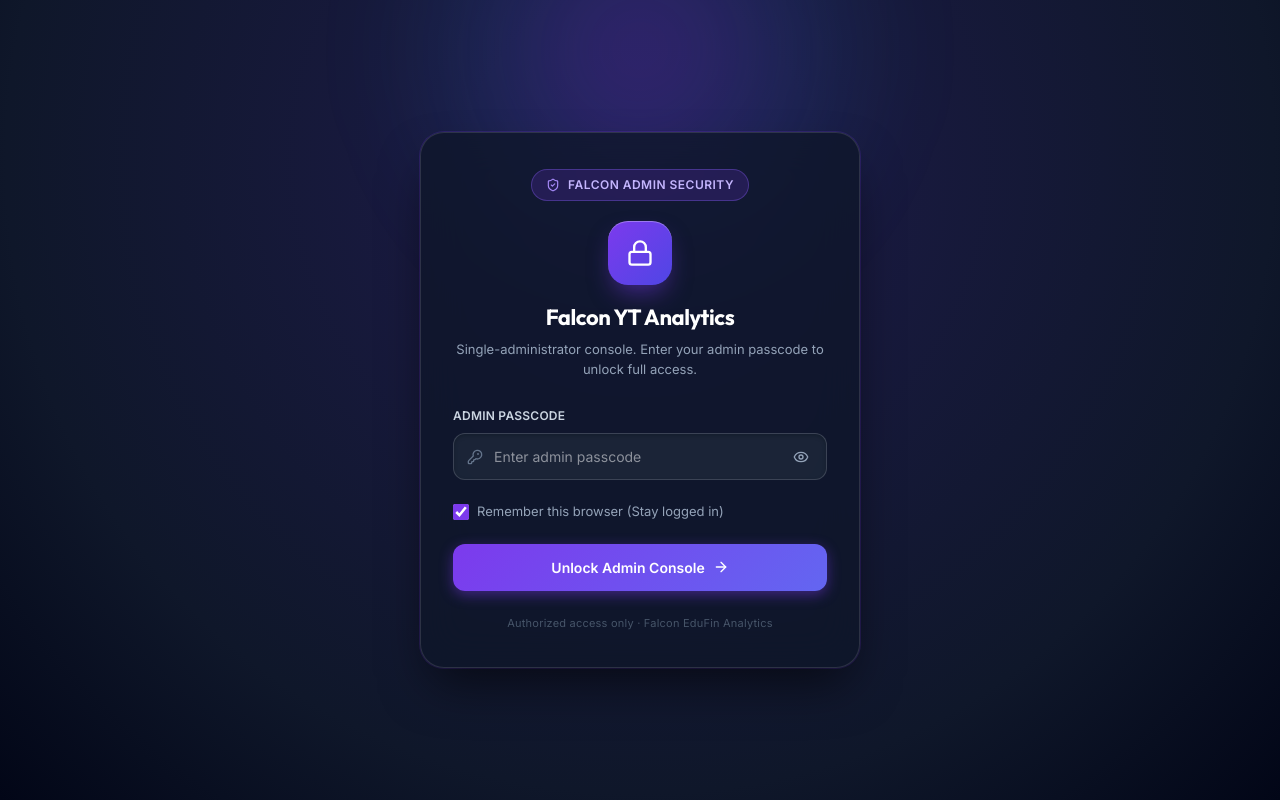
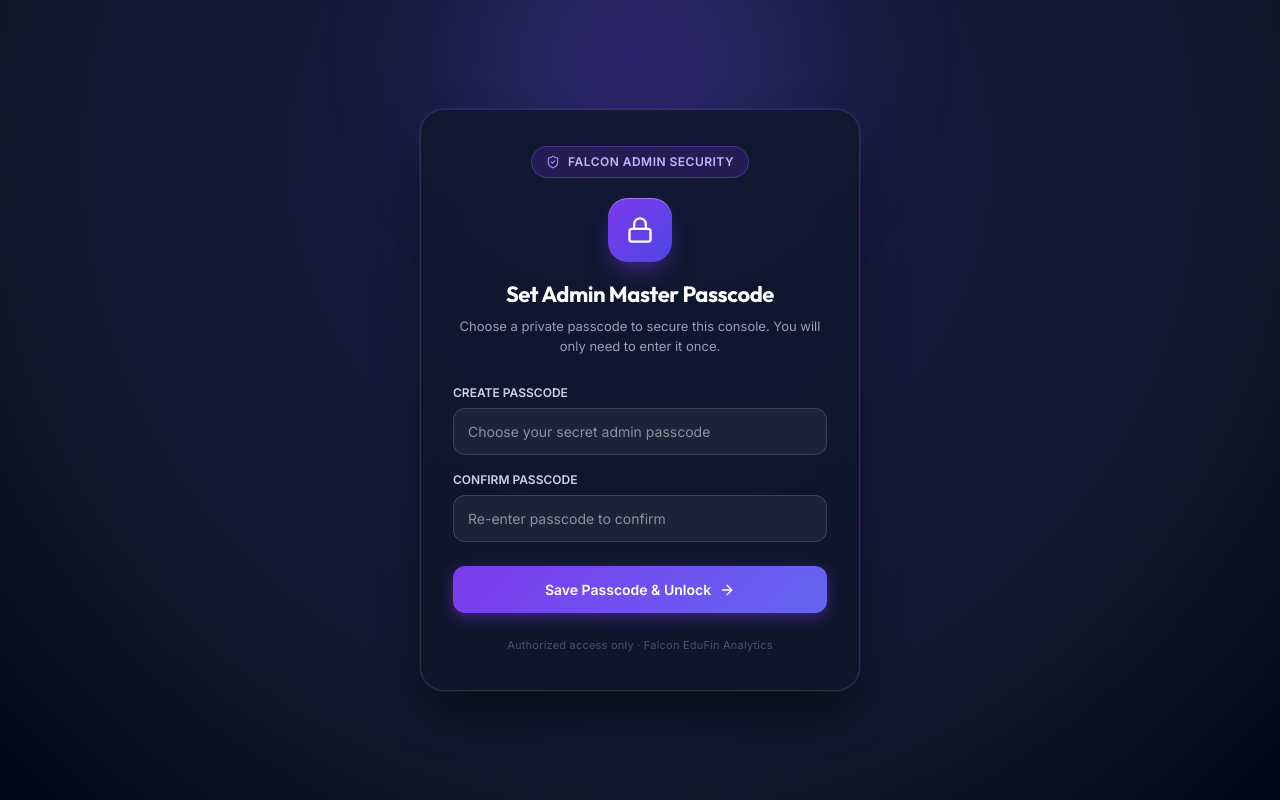
Before and after one commit to shanksarc/falcon-yt-analytics, a React (Vite) app in the folder frontend/: page / in a window 1280 px wide. Built offline with nearby package versions, Linux system fonts and the light colour scheme; no server answers.

Commit message:
security: eliminate all hardcoded fallback passcodes and implement secure first-time admin setup

```diff
--- a/frontend/src/components/AdminAuthGate.jsx
+++ b/frontend/src/components/AdminAuthGate.jsx
@@ -1,16 +1,22 @@
 import React, { useState, useEffect } from 'react';
-import { Lock, ShieldCheck, Eye, EyeOff, ArrowRight, Sparkles, KeyRound } from 'lucide-react';
+import { Lock, ShieldCheck, Eye, EyeOff, ArrowRight, KeyRound, CheckCircle2 } from 'lucide-react';
 
-const DEFAULT_KEY = import.meta.env.VITE_ADMIN_PASSCODE || 'falcon2025';
+const ENV_KEY = (import.meta.env.VITE_ADMIN_PASSCODE || '').trim();
 
 export function getAdminPasscode() {
-  return localStorage.getItem('falcon_admin_custom_passcode') || DEFAULT_KEY;
+  const custom = (localStorage.getItem('falcon_admin_custom_passcode') || '').trim();
+  return custom || ENV_KEY || '';
+}
+
+export function isPasscodeConfigured() {
+  return Boolean(getAdminPasscode());
 }
 
 export function setCustomAdminPasscode(newPasscode) {
-  if (newPasscode) {
-    localStorage.setItem('falcon_admin_custom_passcode', newPasscode);
-    localStorage.setItem('falcon_admin_token', newPasscode);
+  if (newPasscode && newPasscode.trim()) {
+    const clean = newPasscode.trim();
+    localStorage.setItem('falcon_admin_custom_passcode', clean);
+    localStorage.setItem('falcon_admin_token', clean);
   }
 }
 
@@ -23,9 +29,20 @@ export default function AdminAuthGate({ children }) {
   const [isAuthenticated, setIsAuthenticated] = useState(() => {
     return localStorage.getItem('falcon_admin_session') === 'true';
   });
+
+  const [hasConfiguredPasscode, setHasConfiguredPasscode] = useState(() => {
+    return isPasscodeConfigured();
+  });
+
+  // Login form state
   const [passcode, setPasscode] = useState('');
   const [showPasscode, setShowPasscode] = useState(false);
   const [rememberMe, setRememberMe] = useState(true);
+
+  // Setup form state (used only on very first launch if no password is configured)
+  const [setupPasscode, setSetupPasscode] = useState('');
+  const [confirmPasscode, setConfirmPasscode] = useState('');
+
   const [errorMsg, setErrorMsg] = useState('');
   const [isShaking, setIsShaking] = useState(false);
 
@@ -35,12 +52,49 @@ export default function AdminAuthGate({ children }) {
     return () => window.removeEventListener('falcon_admin_logout', handleLogoutEvent);
   }, []);
 
+  const triggerShake = (msg) => {
+    setErrorMsg(msg);
+    setIsShaking(true);
+    setTimeout(() => setIsShaking(false), 500);
+  };
+
+  // Handle first-time password creation
+  const handleSetupPasscode = (e) => {
+    e.preventDefault();
+    setErrorMsg('');
+
+    if (!setupPasscode || setupPasscode.length < 4) {
+      triggerShake('Passcode must be at least 4 characters long.');
+      return;
+    }
+    if (setupPasscode !== confirmPasscode) {
+      triggerShake('Passcodes do not match. Please verify.');
+      return;
+    }
+
+    setCustomAdminPasscode(setupPasscode);
+    if (rememberMe) {
+      localStorage.setItem('falcon_admin_session', 'true');
+    } else {
+      sessionStorage.setItem('falcon_admin_session', 'true');
+    }
+    setHasConfiguredPasscode(true);
+    setIsAuthenticated(true);
+  };
+
+  // Handle standard login
   const handleLogin = (e) => {
     e.preventDefault();
     setErrorMsg('');
 
     const expected = getAdminPasscode();
-    if (passcode.trim() === expected || passcode.trim() === DEFAULT_KEY) {
+    if (!expected) {
+      // No passcode set yet, switch to setup
+      setHasConfiguredPasscode(false);
+      return;
+    }
+
+    if (passcode.trim() === expected) {
       if (rememberMe) {
         localStorage.setItem('falcon_admin_session', 'true');
         localStorage.setItem('falcon_admin_token', passcode.trim());
@@ -50,9 +104,7 @@ export default function AdminAuthGate({ children }) {
       }
       setIsAuthenticated(true);
     } else {
-      setErrorMsg('Incorrect Admin Passcode. Please check and try again.');
-      setIsShaking(true);
-      setTimeout(() => setIsShaking(false), 500);
+      triggerShake('Incorrect Admin Passcode. Please check and try again.');
     }
   };
 
@@ -74,7 +126,7 @@ export default function AdminAuthGate({ children }) {
       position: 'relative',
       overflow: 'hidden'
     }}>
-      {/* Background ambient lighting */}
+      {/* Background ambient glow */}
       <div style={{
         position: 'absolute',
         top: '-150px',
@@ -87,11 +139,11 @@ export default function AdminAuthGate({ children }) {
         pointerEvents: 'none',
       }} />
 
-      {/* Main Lock Card */}
+      {/* Lock Card */}
       <div style={{
         maxWidth: '440px',
         width: '100%',
-        background: 'rgba(15, 23, 42, 0.78)',
+        background: 'rgba(15, 23, 42, 0.82)',
         backdropFilter: 'blur(20px)',
         WebkitBackdropFilter: 'blur(20px)',
         borderRadius: '24px',
@@ -130,7 +182,7 @@ export default function AdminAuthGate({ children }) {
           </div>
         </div>
 
-        {/* Falcon Icon & Title */}
+        {/* Header */}
         <div style={{ textAlign: 'center', marginBottom: '28px' }}>
           <div style={{
             width: '64px',
@@ -154,7 +206,7 @@ export default function AdminAuthGate({ children }) {
             margin: '0 0 6px 0',
             letterSpacing: '-0.02em'
           }}>
-            Falcon YT Analytics
+            {hasConfiguredPasscode ? 'Falcon YT Analytics' : 'Set Admin Master Passcode'}
           </h1>
           <p style={{
             fontSize: '13px',
@@ -162,11 +214,98 @@ export default function AdminAuthGate({ children }) {
             margin: 0,
             lineHeight: 1.5
           }}>
-            Single-administrator console. Enter your admin passcode to unlock full access.
+            {hasConfiguredPasscode
+              ? 'Single-administrator console. Enter your admin passcode to unlock full access.'
+              : 'Choose a private passcode to secure this console. You will only need to enter it once.'}
           </p>
         </div>
 
-        {/* Form */}
+        {/* If no passcode configured yet: First-time setup */}
+        {!hasConfiguredPasscode ? (
+          <form onSubmit={handleSetupPasscode} style={{ display: 'flex', flexDirection: 'column', gap: '16px' }}>
+            <div>
+              <label style={{ display: 'block', fontSize: '12px', fontWeight: 600, color: '#CBD5E1', marginBottom: '6px' }}>
+                CREATE PASSCODE
+              </label>
+              <input
+                type="password"
+                autoFocus
+                placeholder="Choose your secret admin passcode"
+                value={setupPasscode}
+                onChange={(e) => {
+                  setSetupPasscode(e.target.value);
+                  if (errorMsg) setErrorMsg('');
+                }}
+                style={{
+                  width: '100%',
+                  padding: '12px 14px',
+                  background: 'rgba(30, 41, 59, 0.8)',
+                  border: '1px solid rgba(255, 255, 255, 0.15)',
+                  borderRadius: '12px',
+                  fontSize: '14px',
+                  color: '#FFFFFF',
+                  outline: 'none'
+                }}
+              />
+            </div>
+
+            <div>
+              <label style={{ display: 'block', fontSize: '12px', fontWeight: 600, color: '#CBD5E1', marginBottom: '6px' }}>
+                CONFIRM PASSCODE
+              </label>
+              <input
+                type="password"
+                placeholder="Re-enter passcode to confirm"
+                value={confirmPasscode}
+                onChange={(e) => {
+                  setConfirmPasscode(e.target.value);
+                  if (errorMsg) setErrorMsg('');
+                }}
+                style={{
+                  width: '100%',
+                  padding: '12px 14px',
+                  background: 'rgba(30, 41, 59, 0.8)',
+                  border: '1px solid rgba(255, 255, 255, 0.15)',
+                  borderRadius: '12px',
+                  fontSize: '14px',
+                  color: '#FFFFFF',
+                  outline: 'none'
+                }}
+              />
+            </div>
+
+            {errorMsg && (
+              <div style={{ fontSize: '12px', color: '#F87171' }}>
+                • {errorMsg}
+              </div>
+            )}
+
+            <button
+              type="submit"
+              style={{
+                width: '100%',
+                padding: '13px 20px',
+                background: 'linear-gradient(135deg, #7C3AED 0%, #6366F1 100%)',
+                border: 'none',
+                borderRadius: '12px',
+                color: '#FFFFFF',
+                fontSize: '14px',
+                fontWeight: 600,
+                cursor: 'pointer',
+                display: 'flex',
+                alignItems: 'center',
+                justifyContent: 'center',
+                gap: '8px',
+                boxShadow: '0 4px 14px 0 rgba(124, 58, 237, 0.45)',
+                marginTop: '8px'
+              }}
+            >
+              <span>Save Passcode & Unlock</span>
+              <ArrowRight size={16} />
+            </button>
+          </form>
+        ) : (
+          /* Standard Login Form */
           <form onSubmit={handleLogin} style={{ display: 'flex', flexDirection: 'column', gap: '18px' }}>
             <div>
               <label style={{
@@ -179,11 +318,7 @@ export default function AdminAuthGate({ children }) {
               }}>
                 ADMIN PASSCODE
               </label>
-            <div style={{
-              position: 'relative',
-              display: 'flex',
-              alignItems: 'center'
-            }}>
+              <div style={{ position: 'relative', display: 'flex', alignItems: 'center' }}>
                 <div style={{
                   position: 'absolute',
                   left: '14px',
@@ -310,6 +445,7 @@ export default function AdminAuthGate({ children }) {
               <ArrowRight size={16} />
             </button>
           </form>
+        )}
 
         {/* Security Footer Notice */}
         <div style={{
--- a/frontend/src/main.jsx
+++ b/frontend/src/main.jsx
@@ -23,7 +23,7 @@ window.fetch = async (input, init = {}) => {
     }
   }
 
-  const token = localStorage.getItem('falcon_admin_token') || 'falcon2025';
+  const token = localStorage.getItem('falcon_admin_token') || '';
   const headers = new Headers(init.headers || {});
   if (!headers.has('x-admin-key') && token) {
     headers.set('x-admin-key', token);
```
Also changed, not shown: 1 other file (tests, documents, lock files or other folders). Lines whose indentation alone changed are shown as unchanged.
